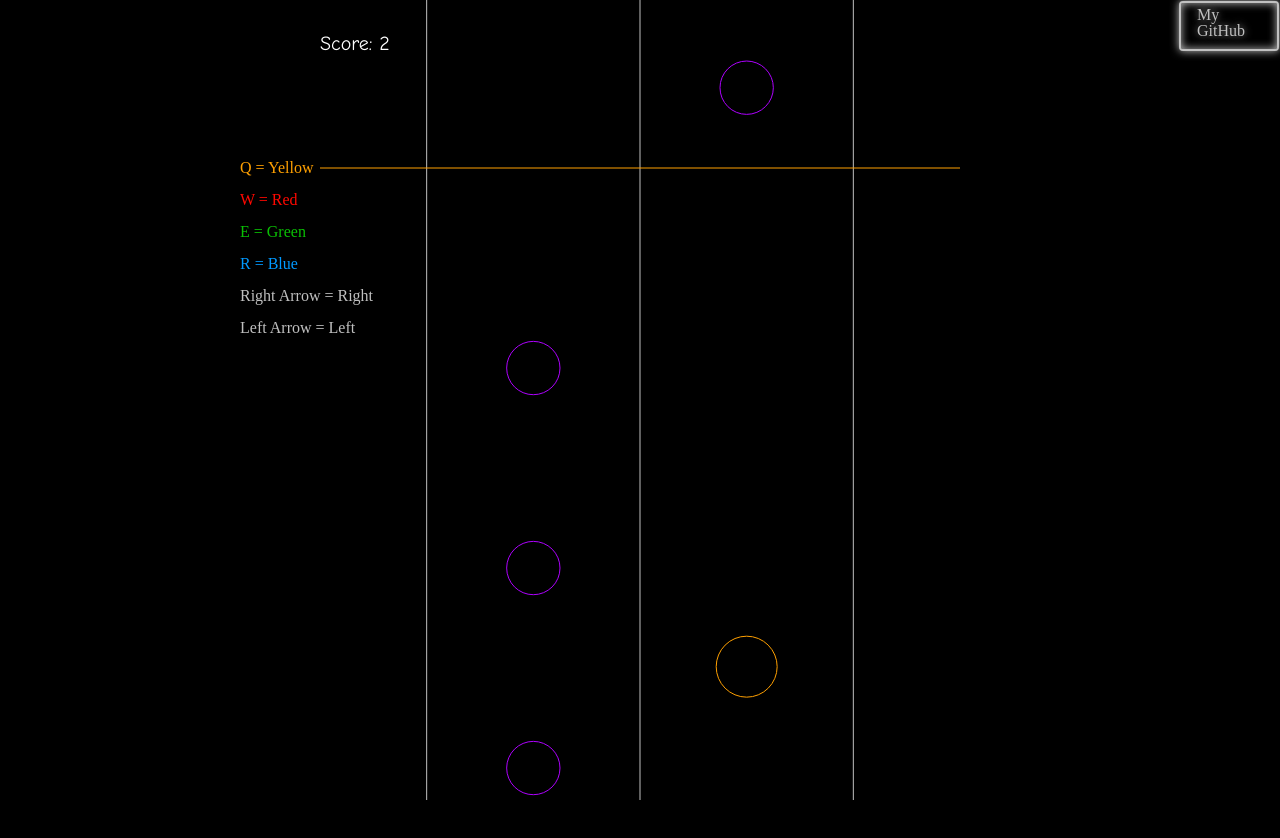
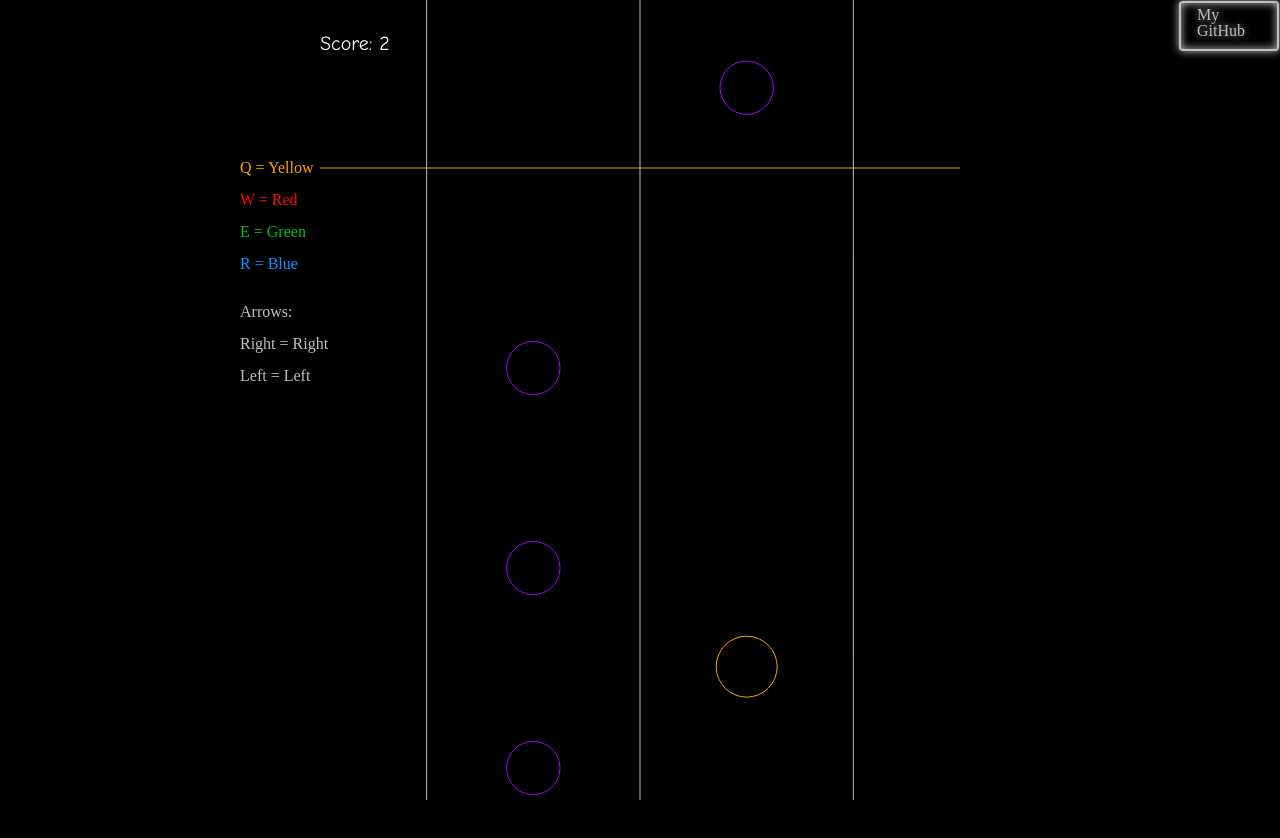
Before and after one commit to hherreratejos/JavaScriptProyect, a website: page index.html in a window 1280 px wide. Both pictures are taken after a click on the button "Play!". Drawn offline with Linux system fonts and the light colour scheme.

Commit message:
controls fixed

```diff
--- a/index.html
+++ b/index.html
@@ -12,7 +12,9 @@
 
   <body id="body">
     <div class="GitHub">
-      <a id="myGitHub" href="https://github.com/hherreratejos/JavaScriptProyect">My GitHub</a>
+      <a id="myGitHub" href="https://github.com/hherreratejos/JavaScriptProyect">
+        My GitHub
+      </a>
     </div>
     <div id="first-screen" class="screen screen-1">
       <h1 class="first"> NEONS </h1>
@@ -31,9 +33,10 @@
         <li id="Yellow" class="color">Q = Yellow</li><br>
         <li id="Red" class="color">W = Red</li><br>
         <li id="Green" class="color">E = Green</li><br>
-        <li id="Blue" class="color">R = Blue</li><br>
-        <li id="Grey" class="color">Right Arrow = Right</li><br>
-        <li id="Grey" class="color">Left Arrow = Left</li><br>
+        <li id="Blue" class="color">R = Blue</li><br><br>
+        <li id="Grey" class="color">Arrows:</li><br>
+        <li id="Grey" class="color">Right = Right</li><br>
+        <li id="Grey" class="color">Left = Left</li><br>
       </ul>
     </div>
     <canvas id="canvas"></canvas>
--- a/src/index.scss
+++ b/src/index.scss
@@ -189,6 +189,7 @@ button:hover::after{
   height: 100vh;
   width: 100vh;
   margin-top: 40vh;
+  left: 0;
 }
 
 #Yellow{
```
Also changed, not shown: imgs/output-onlinepngtools.png (added).
